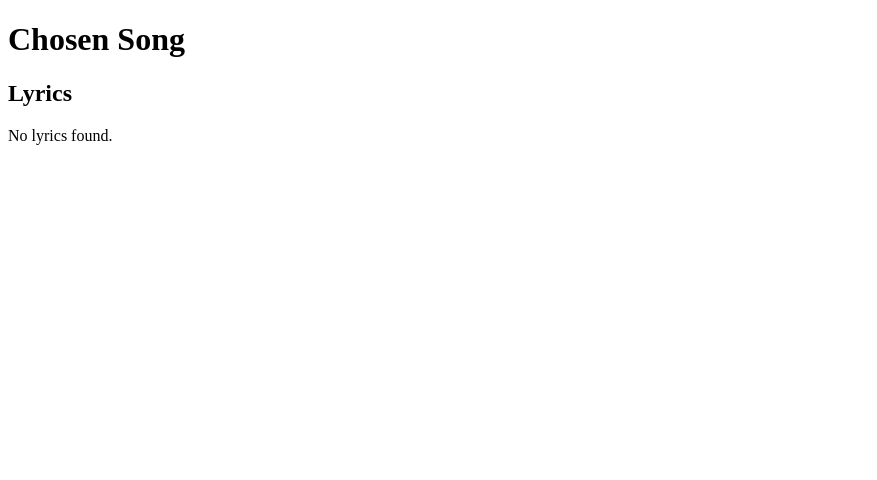
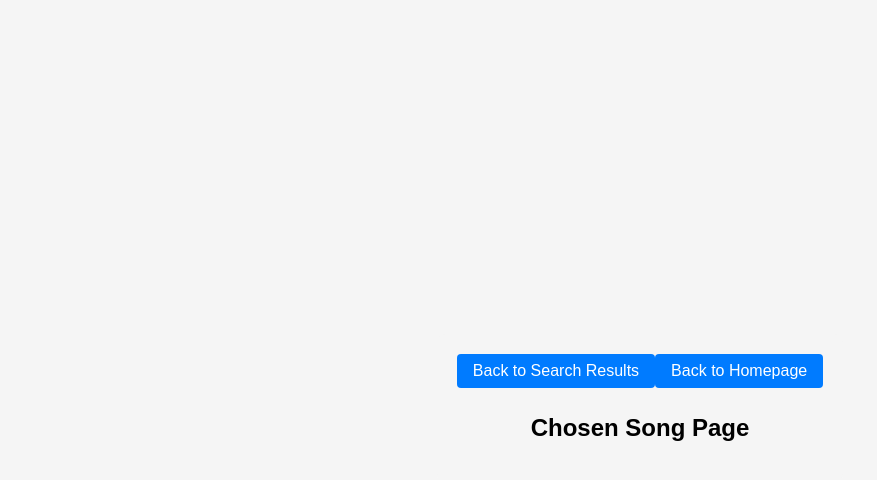
Before and after one commit to KhalilHusaini/LyricsApp, a React (Vite) app in the folder project2/: page /song/1 in a window 1280 px wide. Shown: the top 480 px of the page, without its empty margins (0-877 px from the left). Built offline with nearby package versions, Linux system fonts and the light colour scheme; no server answers.

Commit message:
CSS and back buttons

```diff
--- a/project2/src/App.css
+++ b/project2/src/App.css
@@ -0,0 +1,50 @@
+body {
+    font-family: Arial, sans-serif;
+    background-color: #f5f5f5;
+  }
+
+  .container {
+    max-width: 1200px;
+    margin: 0 auto;
+    padding: 20px;
+  }
+
+  h1 {
+    font-size: 24px;
+    margin-bottom: 20px;
+  }
+
+  h2 {
+    font-size: 20px;
+    margin-bottom: 16px;
+  }
+
+  p {
+    font-size: 16px;
+    margin-bottom: 12px;
+  }
+
+  ul {
+    list-style-type: none;
+  }
+
+  a {
+    text-decoration: none;
+    color: #007bff;
+  }
+
+  .button {
+    display: inline-block;
+    padding: 10px 16px;
+    background-color: #007bff;
+    color: #fff;
+    border: none;
+    border-radius: 4px;
+    cursor: pointer;
+    font-size: 14px;
+    text-transform: uppercase;
+  }
+
+  .button:hover {
+    background-color: #0056b3;
+  }
--- a/project2/src/App.jsx
+++ b/project2/src/App.jsx
@@ -2,6 +2,8 @@ import { Route, Routes } from 'react-router-dom';
 import HomePage from './Pages/HomePage';
 import SearchResultPage from './Pages/SearchResultPage';
 import ChosenSongPage from './Pages/ChosenSongPage';
+import "./App.css";
+
 
 function App() {
   return (
--- /dev/null
+++ b/project2/src/Pages/ChosenSongPage.css
@@ -0,0 +1,31 @@
+.chosen-song-container {
+    display: flex;
+    justify-content: center;
+    align-items: center;
+    height: 100vh;
+  }
+
+  .lyrics-container {
+    max-width: 600px;
+    padding: 20px;
+    background-color: #f5f5f5;
+    border-radius: 8px;
+    text-align: center;
+  }
+
+  .back-button {
+    margin-bottom: 10px;
+  }
+
+  .back-button button {
+    padding: 8px 16px;
+    background-color: #f2f2f2;
+    border: none;
+    border-radius: 4px;
+    font-size: 16px;
+    cursor: pointer;
+  }
+
+  .back-button button:hover {
+    background-color: #e6e6e6;
+  }
--- a/project2/src/Pages/ChosenSongPage.jsx
+++ b/project2/src/Pages/ChosenSongPage.jsx
@@ -1,10 +1,12 @@
 import React, { useEffect, useState } from 'react';
-import { useParams } from 'react-router-dom';
+import { useParams, useNavigate } from 'react-router-dom';
 import { apiKey } from '../components/apiKeys';
+import './ChosenSongPage.css';
 
 export default function ChosenSongPage() {
   const { id } = useParams();
   const [lyrics, setLyrics] = useState('');
+  const navigate = useNavigate();
 
   useEffect(() => {
     const fetchLyrics = async () => {
@@ -27,11 +29,26 @@ export default function ChosenSongPage() {
     fetchLyrics();
   }, [id]);
 
+  const handleBackToSearchResults = () => {
+    navigate('/search');
+  };
+
+  const handleBackToHomepage = () => {
+    navigate('/');
+  };
+
   return (
-    <div>
-      <h1>Chosen Song</h1>
-      <h2>Lyrics</h2>
-      {lyrics ? <pre>{lyrics}</pre> : <p>No lyrics found.</p>}
+    <div className="chosen-song-container">
+      <div className="lyrics-container">
+        <button className="back-button" onClick={handleBackToSearchResults}>
+          Back to Search Results
+        </button>
+        <button className="back-button" onClick={handleBackToHomepage}>
+          Back to Homepage
+        </button>
+        <h1>Chosen Song Page</h1>
+        <div>{lyrics}</div>
+      </div>
     </div>
   );
 }
--- /dev/null
+++ b/project2/src/Pages/HomePage.css
@@ -0,0 +1,39 @@
+.homepage-container {
+  display: flex;
+  flex-direction: column;
+  align-items: center;
+  justify-content: center;
+  height: 100vh;
+}
+
+.homepage-title {
+  font-size: 24px;
+  margin-bottom: 20px;
+}
+
+.homepage-form {
+  display: flex;
+  align-items: center;
+}
+
+.homepage-input {
+  padding: 8px 12px;
+  font-size: 16px;
+  border-radius: 4px;
+  border: 1px solid #ccc;
+}
+
+.homepage-button {
+  margin-left: 10px;
+  padding: 8px 16px;
+  font-size: 16px;
+  border: none;
+  border-radius: 4px;
+  background-color: #007bff;
+  color: #fff;
+  cursor: pointer;
+}
+
+.homepage-button:hover {
+  background-color: #0056b3;
+}
--- a/project2/src/Pages/HomePage.jsx
+++ b/project2/src/Pages/HomePage.jsx
@@ -1,5 +1,6 @@
 import React, { useState } from 'react';
 import { Link, useNavigate } from 'react-router-dom';
+import './HomePage.css';
 
 const HomePage = () => {
   const [searchTerm, setSearchTerm] = useState('');
@@ -11,16 +12,17 @@ const HomePage = () => {
   };
 
   return (
-    <div>
-      <h1>Homepage</h1>
-      <form onSubmit={handleSubmit}>
+    <div className="homepage-container">
+      <h1 className="homepage-title">Homepage</h1>
+      <form className="homepage-form" onSubmit={handleSubmit}>
         <input
           type="text"
           placeholder="Enter song title"
           value={searchTerm}
           onChange={(e) => setSearchTerm(e.target.value)}
+          className="homepage-input"
         />
-        <button type="submit">Search</button>
+        <button type="submit" className="homepage-button">Search</button>
       </form>
     </div>
   );
--- /dev/null
+++ b/project2/src/Pages/SearchResultPage.css
@@ -0,0 +1,60 @@
+.search-results-container {
+    padding: 20px;
+  }
+
+  .search-results-title {
+    font-size: 24px;
+    margin-bottom: 20px;
+  }
+
+  .card-container {
+    display: grid;
+    grid-template-columns: repeat(auto-fit, minmax(200px, 1fr));
+    gap: 20px;
+  }
+
+  .card {
+    padding: 20px;
+    border: 1px solid #ccc;
+    border-radius: 4px;
+  }
+
+  .card-title {
+    font-size: 18px;
+    margin-bottom: 10px;
+  }
+
+  .card-artist {
+    font-size: 14px;
+    color: #666;
+    margin-bottom: 10px;
+  }
+
+  .view-lyrics-button {
+    padding: 8px 16px;
+    font-size: 16px;
+    border: none;
+    border-radius: 4px;
+    background-color: #007bff;
+    color: #fff;
+    cursor: pointer;
+  }
+
+  .view-lyrics-button:hover {
+    background-color: #0056b3;
+  }
+
+  .back-button {
+    padding: 8px 16px;
+    font-size: 16px;
+    border: none;
+    border-radius: 4px;
+    background-color: #007bff;
+    color: #fff;
+    margin-bottom: 20px;
+    cursor: pointer;
+  }
+
+  .back-button:hover {
+    background-color: #0056b3;
+  }
--- a/project2/src/Pages/SearchResultPage.jsx
+++ b/project2/src/Pages/SearchResultPage.jsx
@@ -1,8 +1,9 @@
 import React, { useEffect, useState } from 'react';
 import { useParams, useNavigate } from 'react-router-dom';
 import { apiKey } from '../components/apiKeys';
+import './SearchResultPage.css';
 
-export default function SearchResultPage() {
+const SearchResultPage = () => {
   const { query } = useParams();
   const [searchResults, setSearchResults] = useState([]);
   const navigate = useNavigate();
@@ -11,7 +12,7 @@ export default function SearchResultPage() {
     const fetchData = async () => {
       try {
         const response = await fetch(
-          `http://api.musixmatch.com/ws/1.1/track.search?q_track=${query}&page_size=10&page=1&s_track_rating=desc&apikey=${apiKey}`
+          `http://api.musixmatch.com/ws/1.1/track.search?q_track=${query}&page_size=20&page=1&s_track_rating=desc&apikey=${apiKey}`
         );
         const data = await response.json();
 
@@ -29,26 +30,39 @@ export default function SearchResultPage() {
   }, [query]);
 
   const handleViewLyrics = (trackId) => {
-    navigate(`/song/${trackId}`);
+    navigate(`/song/${trackId}?query=${query}`);
+  };
+
+
+  const handleGoBack = () => {
+    navigate('/');
   };
 
   return (
-    <div>
-      <h1>Search Results</h1>
-      {searchResults && searchResults.length > 0 ? (
-        <ul>
-          {searchResults.map((result) => (
-            <li key={result.track_id}>
-              {result.track_name}{' '}
-              <button onClick={() => handleViewLyrics(result.track_id)}>
+    <div className="search-results-container">
+      <h1 className="search-results-title">Search Results Page</h1>
+      <button className="back-button" onClick={handleGoBack}>
+        Back to Homepage
+      </button>
+      <div className="card-container">
+        {searchResults && searchResults.length > 0 ? (
+          searchResults.map((result) => (
+            <div className="card" key={result.track_id}>
+              <h2 className="track-name">{result.track_name}</h2>
+              <button
+                className="view-lyrics-button"
+                onClick={() => handleViewLyrics(result.track_id)}
+              >
                 View Lyrics
               </button>
-            </li>
-          ))}
-        </ul>
-      ) : (
-        <p>No search results found.</p>
-      )}
+            </div>
+          ))
+        ) : (
+          <p>No search results found.</p>
+        )}
+      </div>
     </div>
   );
-}
+};
+
+export default SearchResultPage;
```
